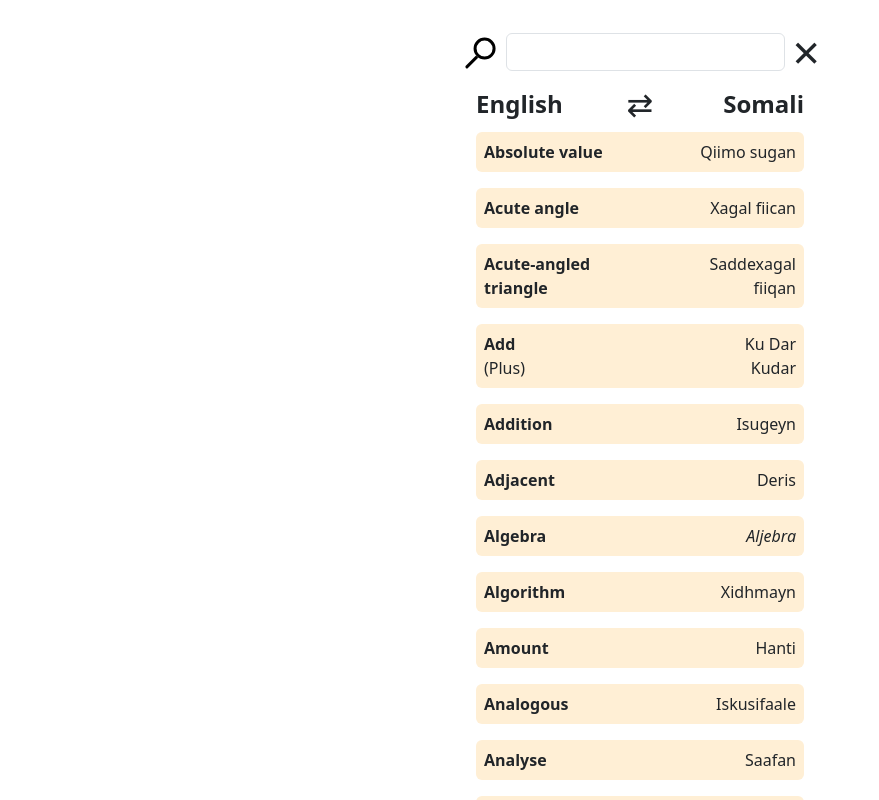
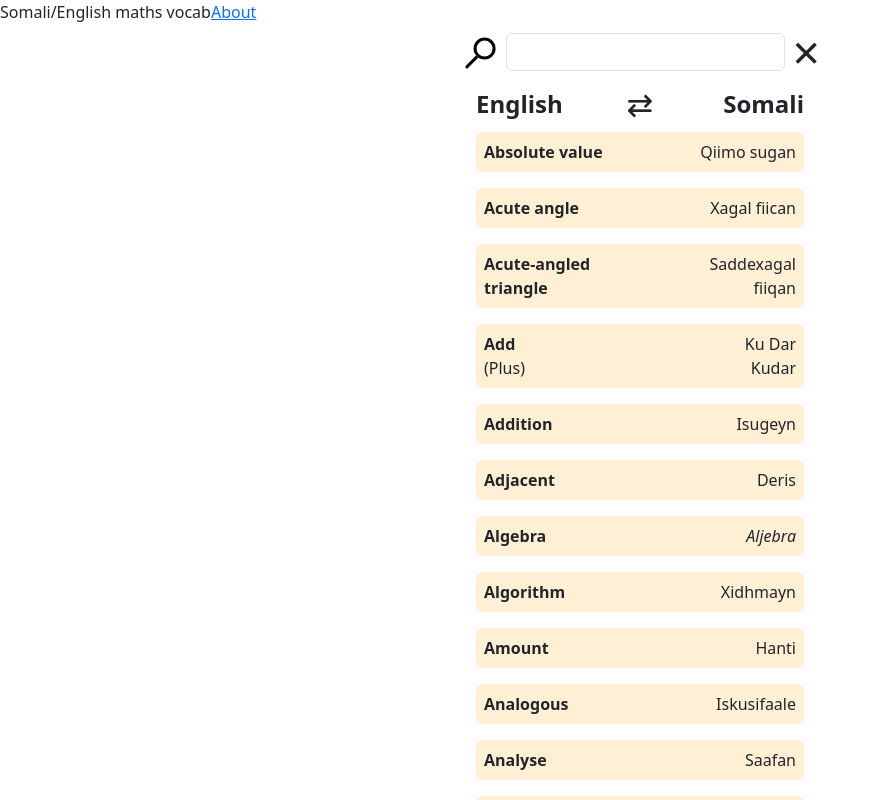
Before and after one commit to bennorth/somali-maths-vocab, a React (Vite) app: page / in a window 1280 px wide. Shown: the whole page, without its empty margins (0-879 px from the left). Built offline with nearby package versions, Linux system fonts and the light colour scheme.

Commit message:
About: Define/include component

```diff
--- /dev/null
+++ b/src/About.tsx
@@ -0,0 +1,10 @@
+export const About: React.FC<unknown> = () => {
+  return (
+    <div className="_About">
+      <span>Somali/English maths vocab</span>
+      <span>
+        <a href="https://github.com/bennorth/somali-maths-vocab">About</a>
+      </span>
+    </div>
+  );
+};
--- a/src/App.tsx
+++ b/src/App.tsx
@@ -1,9 +1,11 @@
+import { About } from "./About";
 import "./App.scss";
 import { VocabTable } from "./VocabTable";
 
 function App() {
   return (
     <div className="_App">
+      <About />
       <VocabTable />
     </div>
   );
```
